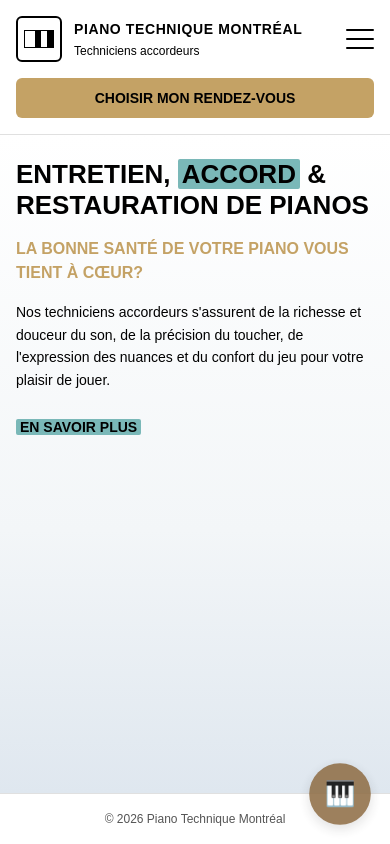
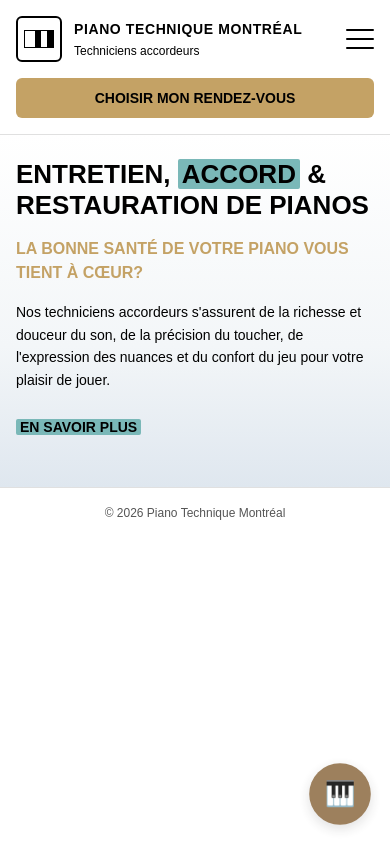
Before and after one commit to suttonallan/ptm-chat, a React (Vite) app: page / in a window 390 px wide. Built offline with nearby package versions, Linux system fonts and the light colour scheme.

Commit message:
Mobile frame view for desktop demo

```diff
--- a/src/App.css
+++ b/src/App.css
@@ -5,6 +5,33 @@
   color: var(--ptm-text);
   display: flex;
   flex-direction: column;
+}
+
+.app-frame {
+  background-color: #1a1a1a;
+  align-items: center;
+  justify-content: center;
+  padding: 24px;
+}
+
+.phone-frame {
+  width: 100%;
+  max-width: 390px;
+  height: 844px;
+  border-radius: 40px;
+  border: 8px solid #333;
+  background: #fff;
+  box-shadow: 0 20px 60px rgba(0, 0, 0, 0.5);
+  overflow: hidden;
+  position: relative;
+}
+
+.phone-screen {
+  width: 100%;
+  height: 100%;
+  overflow-y: auto;
+  background: #fff;
+  position: relative;
 }
 
 .ptm-header {
@@ -141,7 +168,7 @@
 
 /* WIDGET CHAT - BADGE */
 .chat-badge {
-  position: fixed;
+  position: absolute;
   bottom: 24px;
   right: 24px;
   width: 60px;
@@ -181,7 +208,7 @@
 
 /* WIDGET CHAT - FENÊTRE */
 .chat-window {
-  position: fixed;
+  position: absolute;
   bottom: 24px;
   right: 24px;
   width: 380px;
@@ -380,6 +407,19 @@
 
 /* MOBILE */
 @media (max-width: 480px) {
+  .app-frame {
+    padding: 0;
+  }
+
+  .phone-frame {
+    width: 100%;
+    height: 100vh;
+    max-width: none;
+    border-radius: 0;
+    border: none;
+    box-shadow: none;
+  }
+
   .chat-window {
     width: 100vw;
     height: 100vh;
--- a/src/App.jsx
+++ b/src/App.jsx
@@ -27,7 +27,9 @@ const App = () => {
   ].join('\n');
 
   return (
-    <div className="app">
+    <div className="app app-frame">
+      <div className="phone-frame">
+        <div className="phone-screen">
           <header className="ptm-header">
         <div className="ptm-header-row">
           <div className="ptm-logo">
@@ -84,6 +86,8 @@ const App = () => {
             />
           )}
         </div>
+      </div>
+    </div>
   );
 };
 
```
Lines whose indentation alone changed are shown as unchanged.
